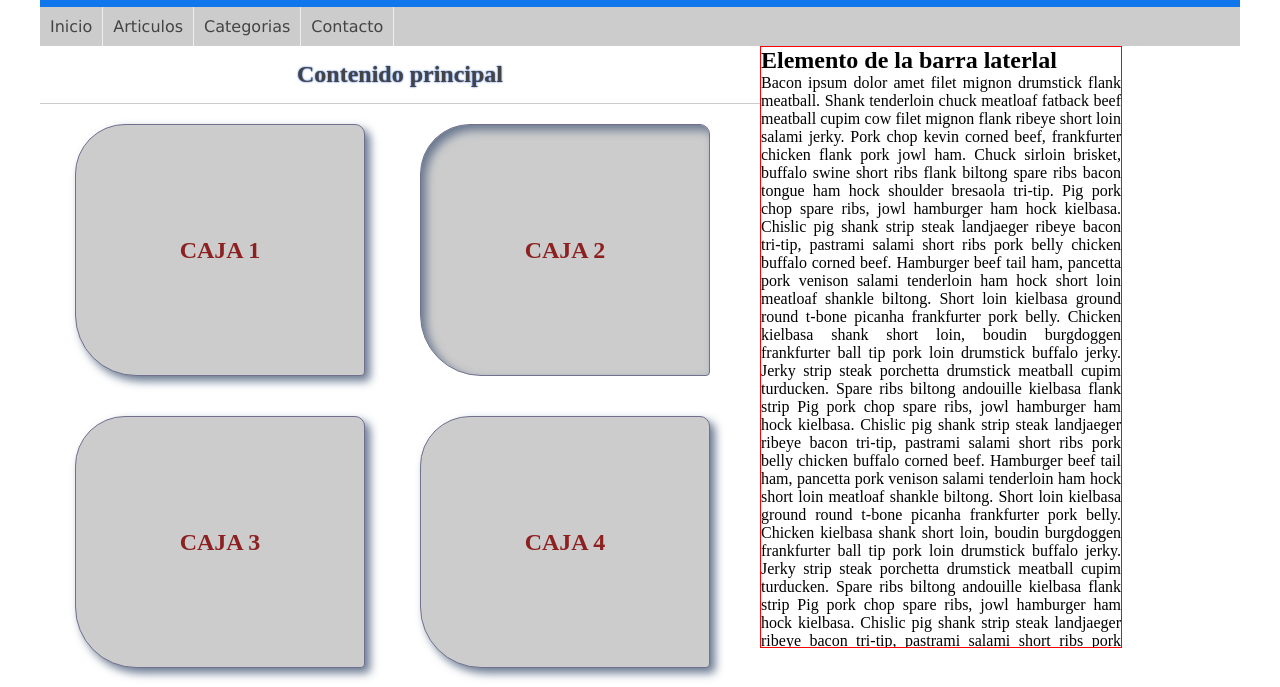
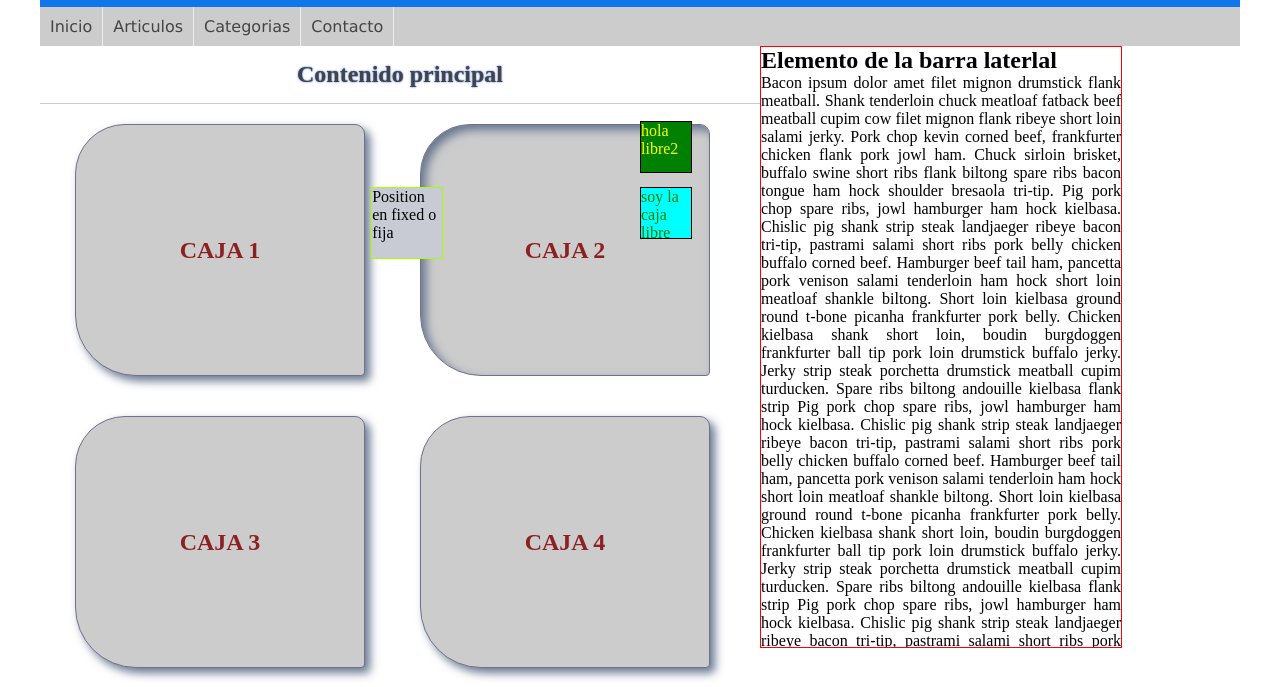
Before and after one commit to jsantamariav/curso-web, a plain HTML site: page index.html in a window 1280 px wide. Shown: the part 113-800 px from the top of the page. Drawn offline with Linux system fonts and the light colour scheme; no server answers.

Commit message:
posicion fija y relativa

```diff
--- a/index.html
+++ b/index.html
@@ -104,6 +104,18 @@
         <div class="clear-fix"></div>
     </div>
 
+    <div class="libre">
+        soy la caja libre
+    </div>
+
+    <div class="libre libre2">
+        hola libre2
+    </div>
+
+    <div class="fija">
+        Position en fixed o fija
+    </div>
+
     <footer id="footer">
         Todos los derechos reservados  por
         &copy; Juan Carlos Santamaria
--- a/styles.css
+++ b/styles.css
@@ -126,3 +126,37 @@ objetos de mi html y llevarlo ordenado
     border-top: 1px solid #ccc;
     font-family: Impact, Haettenschweiler, 'Arial Narrow Bold', sans-serif
 }
+
+.libre{
+    background: #ccc;
+    background-color: aqua;
+    border: 1px solid black;
+    color: green;
+    height: 50px;
+    width: 50px;
+
+    position: absolute;
+    top: 300px;
+    left: 50%;
+    right: 50%;
+}
+/*diferencia entre posicion fija y relativa*/
+.libre2{
+    background-color: green;
+    top: 234px;
+    z-index: 1;
+    color: yellow;
+}
+
+.fija{
+    background:#ccc;
+    background-color: rgb(200, 203, 212);
+    border: 1px solid rgb(166, 255, 0);
+    height: 70px;
+    width: 70px;
+
+    position: fixed;
+    top: 300px;
+    left: 29%;
+    right: 50%;
+}
```
